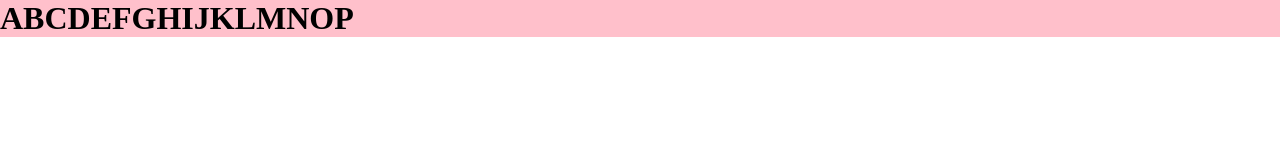
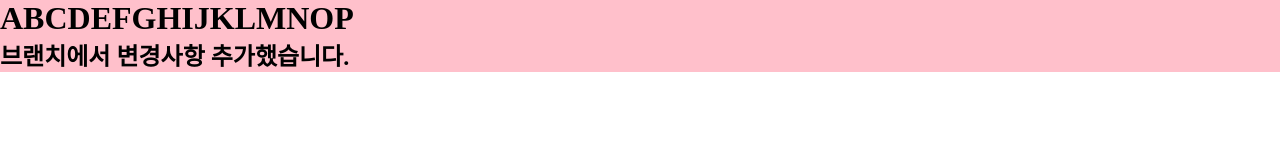
Before and after one commit to chansol4517/abcd, a plain HTML site: page index.html in a window 1280 px wide. Drawn offline with Linux system fonts and the light colour scheme.

Commit message:
브랜치 변경사항

```diff
--- a/index.html
+++ b/index.html
@@ -7,11 +7,13 @@
     <link rel="stylesheet" href="css/style.css" />
   </head>
   <body>
-    <div>
+    <div class="box1">
       <h1>ABCDEFGHIJKLMNOP</h1>
 
     </div>
-
+    <div class="box2">
+      <h2>브랜치에서 변경사항 추가했습니다.</h2>
+    </div>
 
   </body>
 </html>
--- a/scss/style.scss
+++ b/scss/style.scss
@@ -7,3 +7,10 @@ div{
    h1{font-size: 2rem;
  }
 }
+
+.box2 {
+  background-color: pink;
+  h2{
+    font-size: 3rem;
+  }
+}
```
